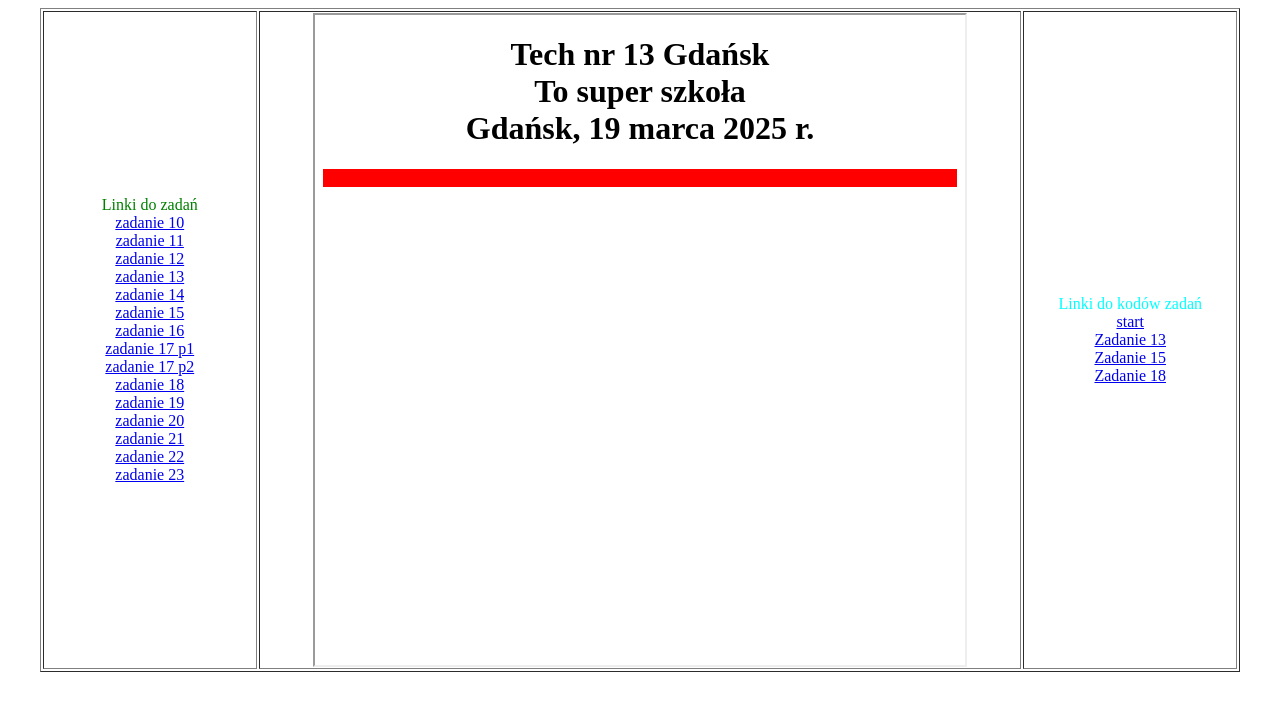
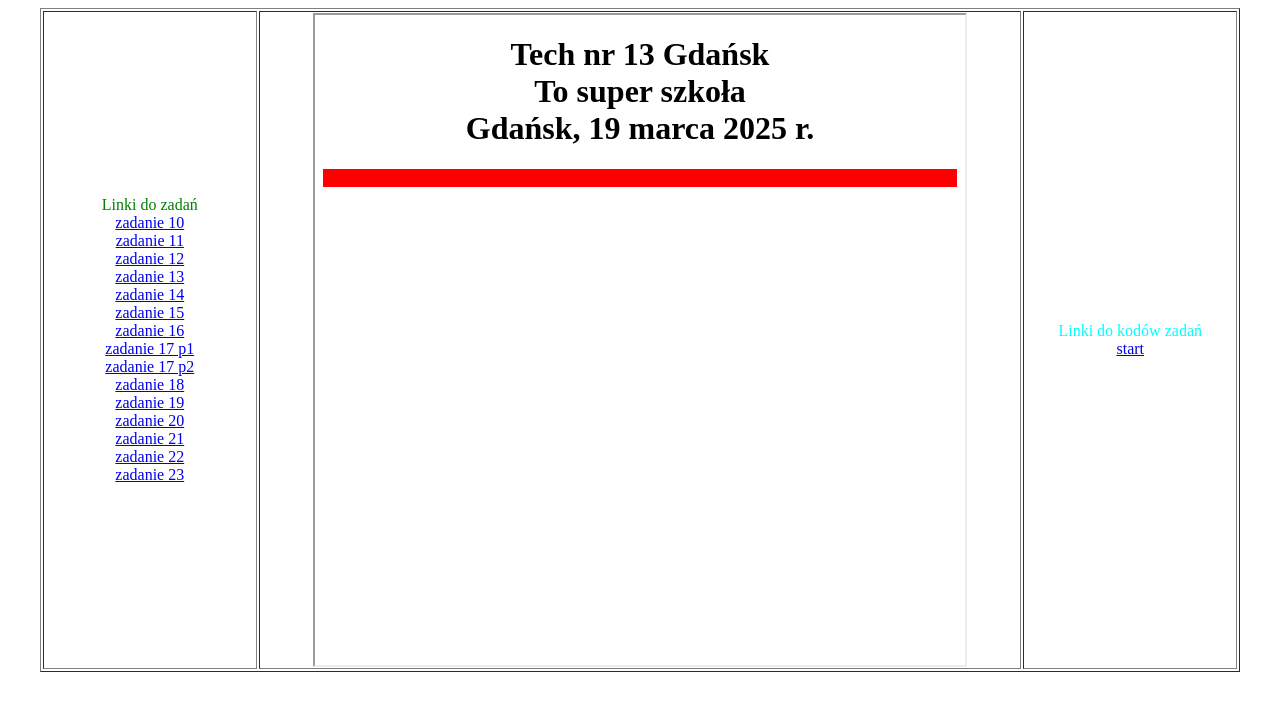
Before and after one commit to MartynaL14/cw16_23, a plain HTML site: page index.html in a window 1280 px wide. Drawn offline with Linux system fonts and the light colour scheme.

Commit message:
Update index.html

```diff
--- a/index.html
+++ b/index.html
@@ -49,10 +49,7 @@
  </td>
  <td width=18% align=center><font color=cyan>Linki do kodów zadań<br>
   <a href="start.html" target="strony">start</a><br>
-<a href="kod_z13.html" target="strony">Zadanie 13</a><br>
-<a href="kod_z15.html" target="strony">Zadanie 15</a><br>
-<a href="zadanie18_lesz_kod.html" target="strony">Zadanie 18</a><br>
- </td>
+
  </tr>
 </table>
 </body>
```
